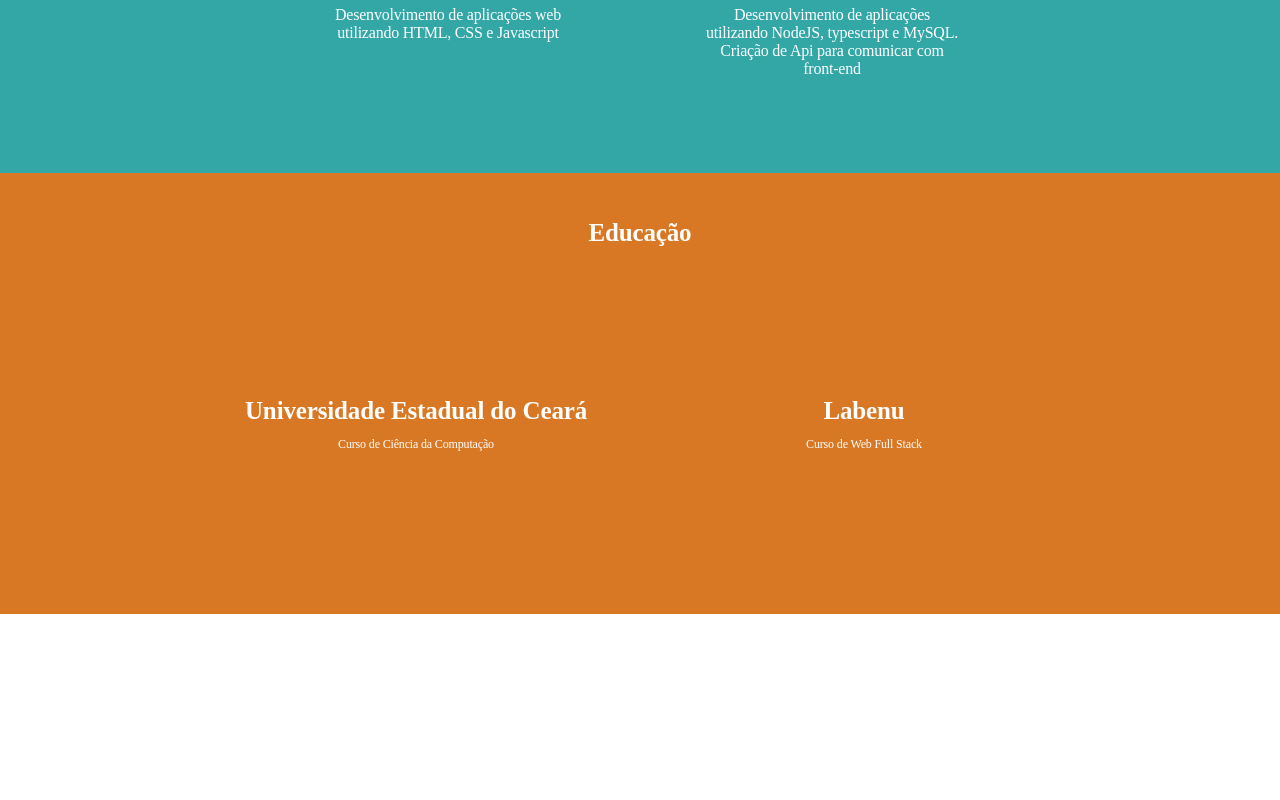
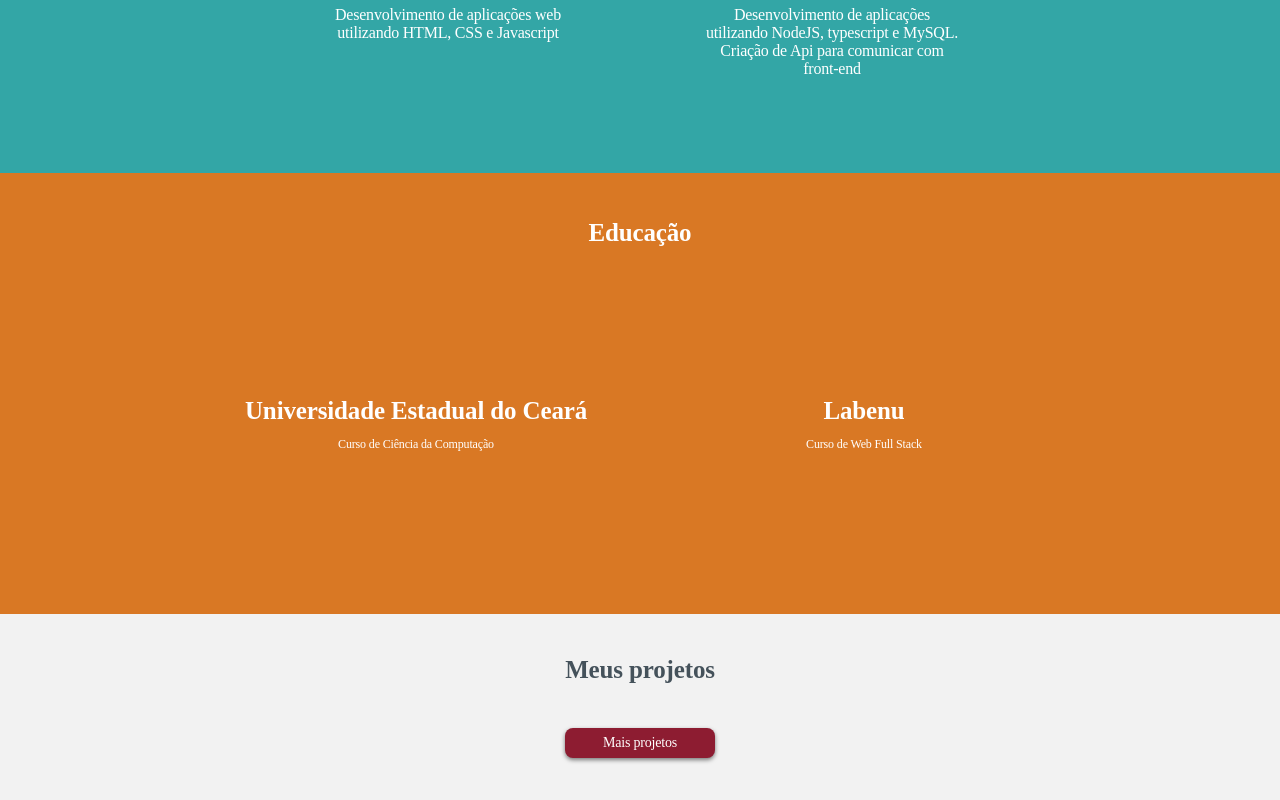
Before and after one commit to arturmmagalhaes/Portfolio, a React (Create React App) app: page / in a window 1280 px wide. Shown: the part 1263-2063 px from the top of the page. Before the commit the page ends 1877 px from the top, so only its background shows below. Built offline with nearby package versions, Linux system fonts and the light colour scheme.

Commit message:
Component Projects

```diff
--- a/src/App.js
+++ b/src/App.js
@@ -5,6 +5,7 @@
 import About from './components/about/AboutIndex';
 import Skill from './components/skill/SkillIndex';
 import Education from './components/education/EducationIndex';
+import Projects from './components/projects/ProjectsIndex';
 
 function App() {
   return (
@@ -14,6 +15,7 @@
       <About />
       <Skill />
       <Education />
+      <Projects />
     </>
   );
 }
--- /dev/null
+++ b/src/components/projects/ProjectsIndex.js
@@ -0,0 +1,59 @@
+import React from 'react';
+import styled from 'styled-components';
+
+export const ContainerDiv = styled.div`
+    background-color: #f2f2f2;
+`;
+
+export const Title = styled.div`
+    display: flex;
+    justify-content: center;
+    padding: 42px 0;
+    height: 30px;
+    font-family: 'Montserrat';
+    font-size: 25px;
+    font-weight: bold;
+    font-stretch: normal;
+    font-style: normal;
+    line-height: normal;
+    letter-spacing: -0.15px;
+    color: #45525b;
+`;
+
+export const Projects = styled.div`
+    display: flex;
+    place-content: center;
+`;
+
+export const ButtonMorePj = styled.button`
+    width: 150px;
+    height: 30px;
+    border-radius: 8px;
+    border: 1px;
+    box-shadow: 0 2px 4px 0 rgba(0, 0, 0, 0.5);
+    background-color: #8d1c31;
+    font-family: 'Montserrat';
+    font-size: 14px;
+    font-weight: normal;
+    font-stretch: normal;
+    font-style: normal;
+    line-height: normal;
+    letter-spacing: -0.2px;
+    text-align: center;
+    color: #ffffff;
+    margin-bottom: 42px;
+    :hover{
+        background-color: #d97824;
+    }
+`;
+
+const projects = () => {
+    return(<ContainerDiv>
+        <Title>Meus projetos</Title>
+        <Projects>
+            <ButtonMorePj>Mais projetos</ButtonMorePj>
+        </Projects>
+    </ContainerDiv>);
+}
+
+export default projects;
```
